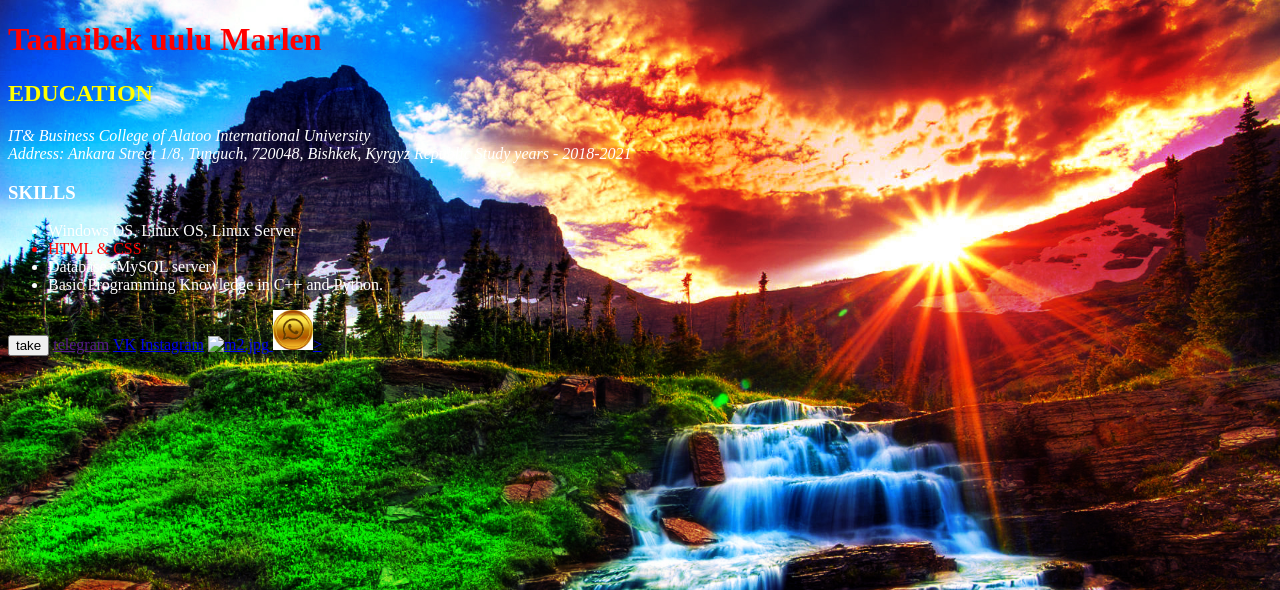
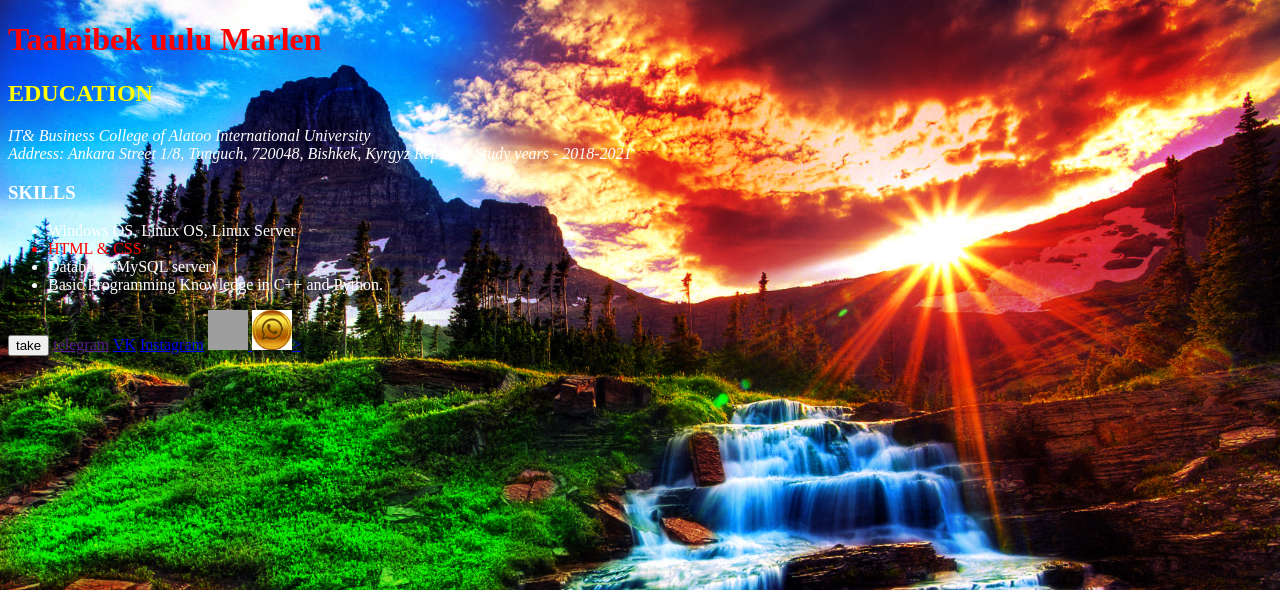
Before and after one commit to Marlenbek/example, a PHP site: page / in a window 1280 px wide. Shown: the top 590 px of the page. Run offline with PHP 8.4, Linux system fonts and the light colour scheme; grey boxes are pictures that could not be loaded.

Commit message:
Update index.php

```diff
--- a/index.php
+++ b/index.php
@@ -32,7 +32,7 @@ Study years - 2018-2021</em></div>
 
 
 	<a href="https://www.youtube.com/">
-         <img alt=" m2.jpg"
+         <img src="https://www.searchpng.com/wp-content/uploads/2019/04/luxury-Youtube-Icon.png"
          width=40" height="40">
       </a>
 
```
